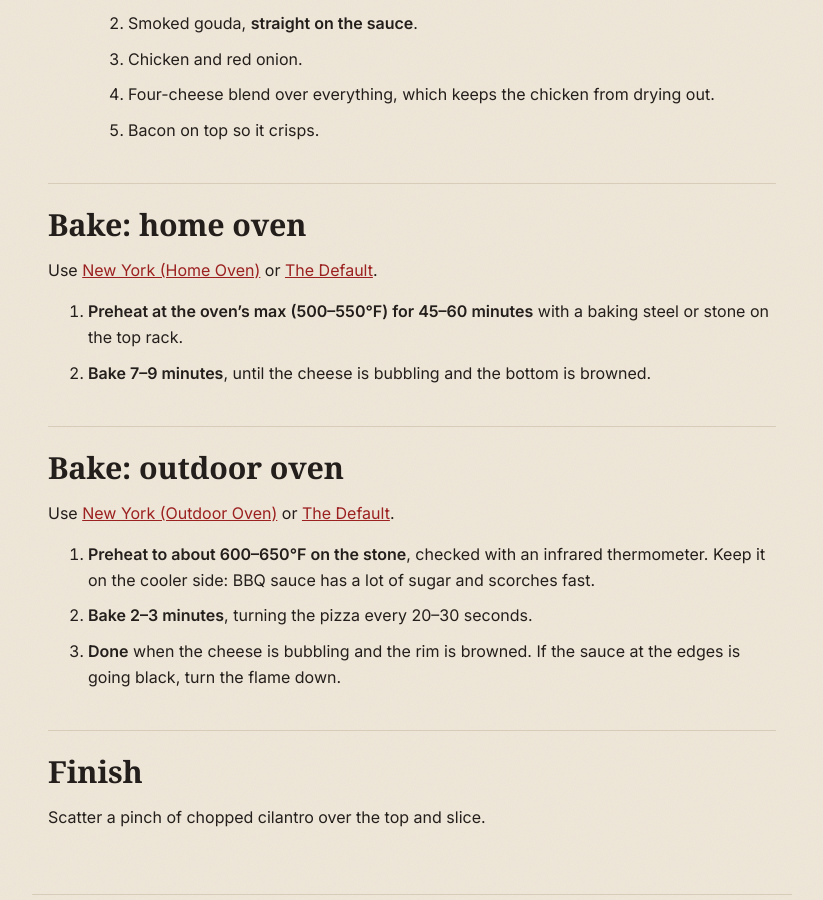
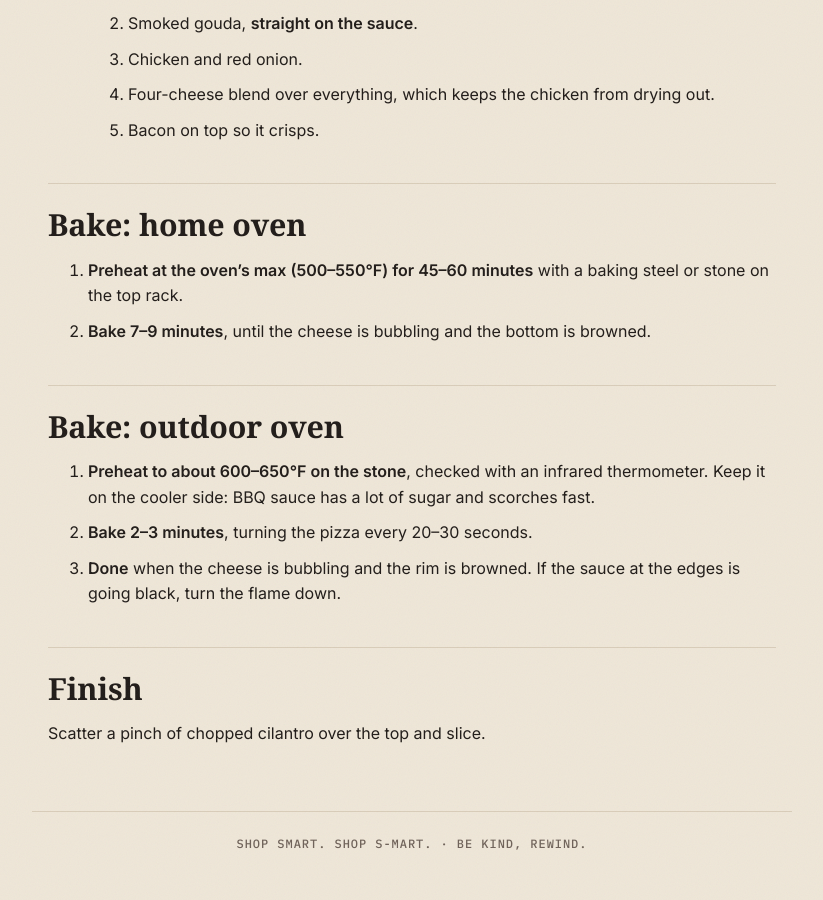
Before and after one commit to daftn/pizza, a Jekyll site: the page built from _recipes/bbq-chicken.md, in a window 1280 px wide and 900 px high, scrolled down 1553 px. Shown: the whole window, without its empty margins (228-1051 px from the left). Built offline with Jekyll 4.4.1, drawn with Linux system fonts in a browser that asks for light colours; some web fonts are replaced.

Commit message:
Yippee-Ki-Yay: drop the repeated dough lines in the bake sections
Co-Authored-By: Claude Opus 5.5 <noreply@anthropic.com>
Claude-Session: https://claude.ai/code/session_01CXsahQwDMBDTEp9ieURmT9

```diff
--- a/_recipes/bbq-chicken.md
+++ b/_recipes/bbq-chicken.md
@@ -44,14 +44,10 @@ toppings:
 
 ## Bake: home oven
 
-Use [New York (Home Oven)](../charlies-ny/) or [The Default](../everyday-dough/).
-
 1. **Preheat at the oven's max (500–550°F) for 45–60 minutes** with a baking steel or stone on the top rack.
 2. **Bake 7–9 minutes**, until the cheese is bubbling and the bottom is browned.
 
 ## Bake: outdoor oven
-
-Use [New York (Outdoor Oven)](../charlies-ny-outdoor/) or [The Default](../everyday-dough/).
 
 1. **Preheat to about 600–650°F on the stone**, checked with an infrared thermometer. Keep it on the cooler side: BBQ sauce has a lot of sugar and scorches fast.
 2. **Bake 2–3 minutes**, turning the pizza every 20–30 seconds.
```
